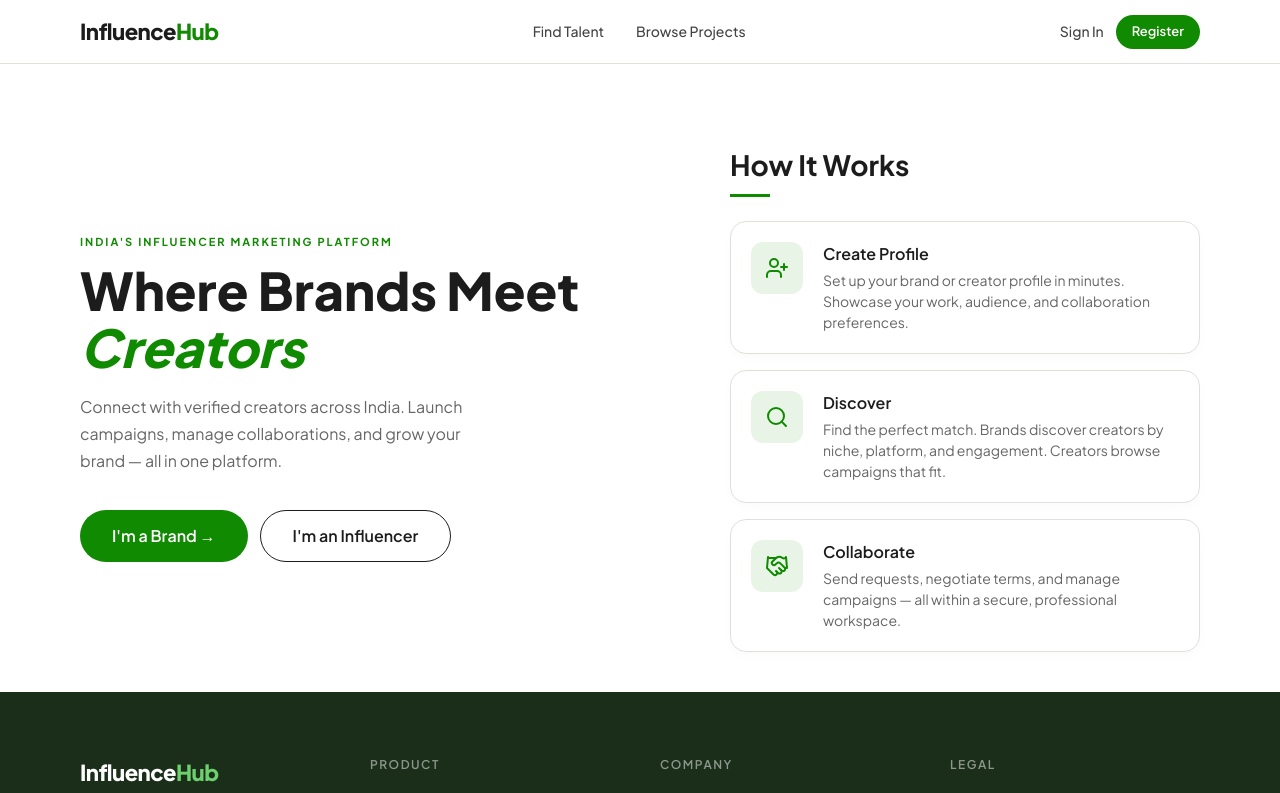
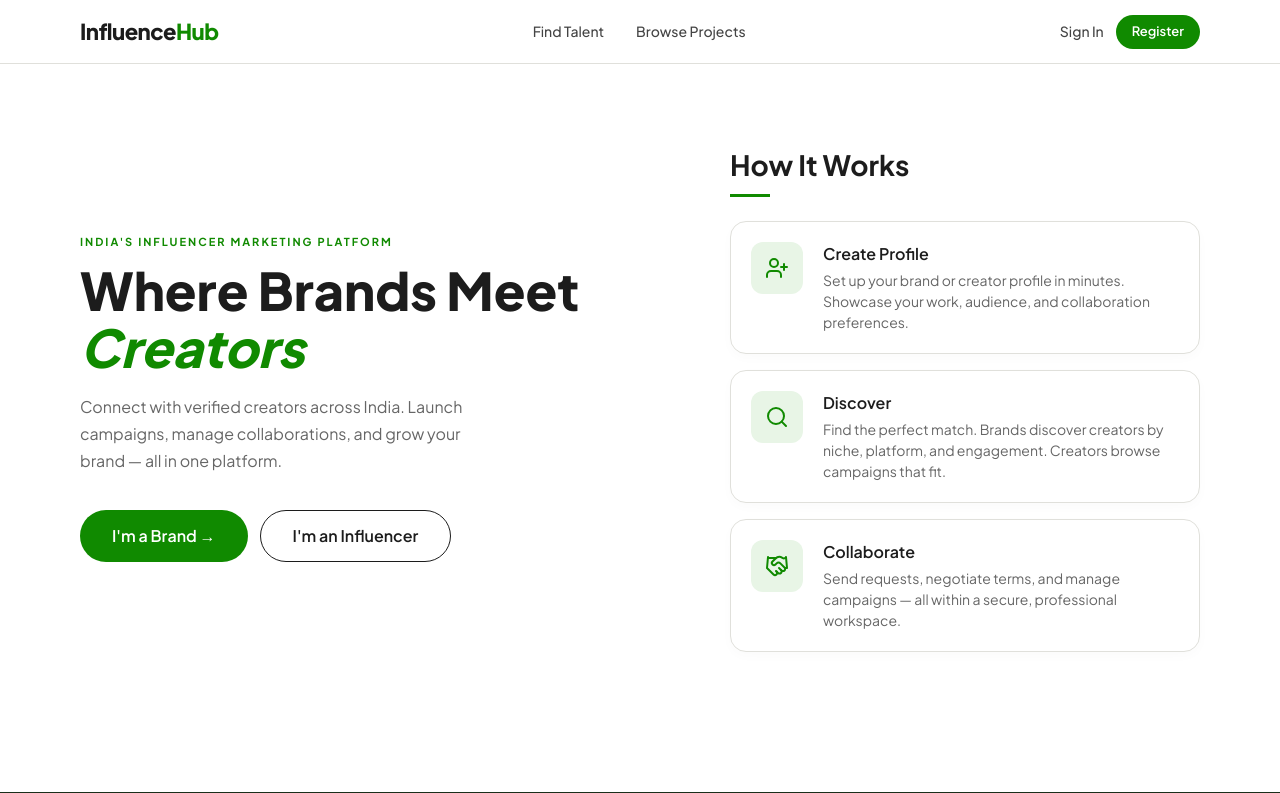
Before and after one commit to VinitJain3/influencehub, a React (Vite) app in the folder influencehub/frontend/: page / in a window 1280 px wide. Shown: the top 793 px of the page. Built offline with nearby package versions, Linux system fonts and the light colour scheme.

Commit message:
footer position changed

```diff
--- a/influencehub/frontend/src/pages/Landing.jsx
+++ b/influencehub/frontend/src/pages/Landing.jsx
@@ -14,7 +14,7 @@ export default function Landing() {
       <Navbar variant="marketing" />
 
       {/* Hero Section */}
-      <section className="bg-white pt-[64px]">
+      <section className="bg-white pt-[64px] pb-[100px]">
         <div className="grid grid-cols-1 md:grid-cols-2 gap-[60px] items-center px-[80px] pt-[80px] pb-[40px]">
           <motion.div
             initial={{ opacity: 0, y: 20 }}
```
